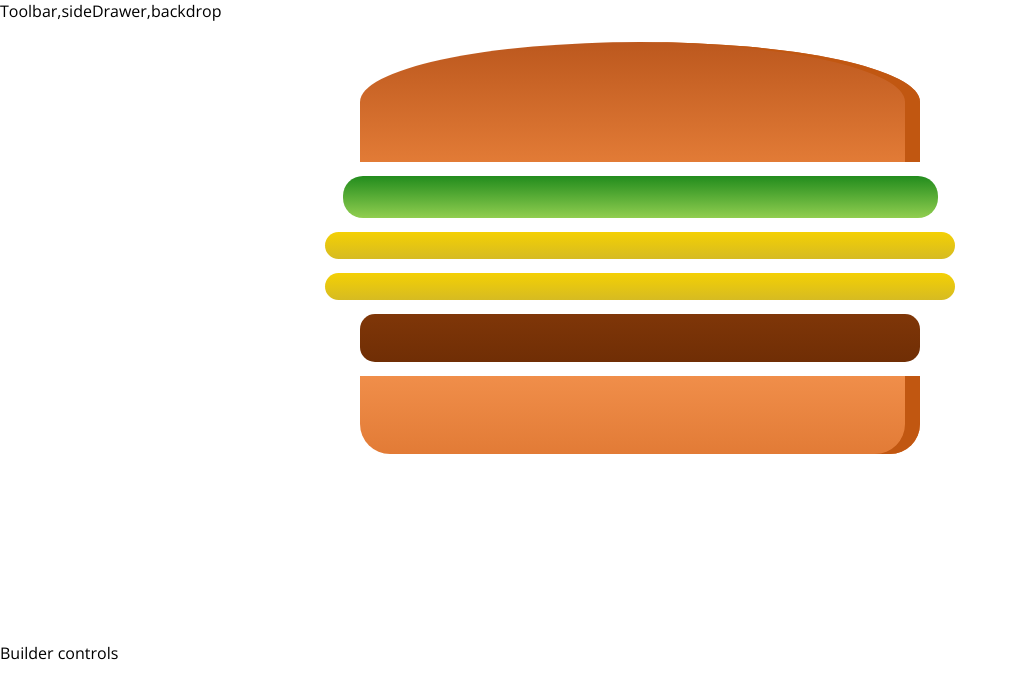
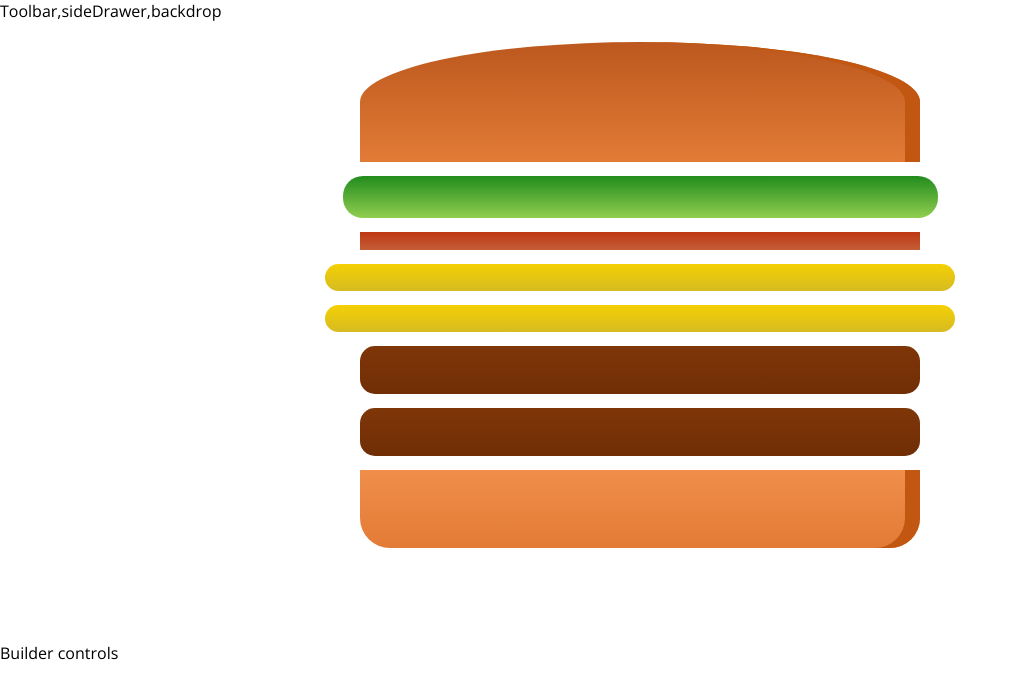
Before and after one commit to rajaghoshzhi/react-complete-guide_gitPush, a React app: page / in a window 1280 px wide. Shown: the top 698 px of the page, without its empty margins (0-1018 px from the left). Built offline with nearby package versions, Linux system fonts and the light colour scheme.

Commit message:
code push

```diff
--- a/src/components/Burger/Burger.js
+++ b/src/components/Burger/Burger.js
@@ -4,13 +4,25 @@ import BurgerIngredient from '../BurgerIngredient/BurgerIngredent';
 
 const Burger = (props) => {
 
+    // console.log(props.ingredients);
+    // Object.entries return like ['salad',1],['meat',2]; transformIngredients return array of objects
+    const transformIngredients = Object.entries(props.ingredients).map((e) => ( { 'name':e[0], 'value':e[1]} ));
+    //  console.log(transformIngredients);
+
+    let updateRenderPattern =  transformIngredients.map((e,index)=>{
+        var arr = []
+        for(let i=0;i<e.value;i++){
+            arr.push(<BurgerIngredient key={index+'-'+i} type={e.name}></BurgerIngredient>);
+        }
+
+        console.log(arr);
+         return arr;
+    })
+    console.log(updateRenderPattern)
     return (
         <div className={Classes.Burger}>
             <BurgerIngredient type='bread-top'></BurgerIngredient>
-            <BurgerIngredient type='salad'></BurgerIngredient>
-            <BurgerIngredient type='cheese'></BurgerIngredient>
-            <BurgerIngredient type='cheese'></BurgerIngredient>
-            <BurgerIngredient type='meat'></BurgerIngredient>
+                {updateRenderPattern}
             <BurgerIngredient type='bread-bottom'></BurgerIngredient>
         </div>
     )
--- a/src/containers/BurgerBuilder/BurgerBuilder.js
+++ b/src/containers/BurgerBuilder/BurgerBuilder.js
@@ -3,10 +3,19 @@ import Aux from '../../hoc/Auxillary';
 import Burger from '../../components/Burger/Burger';
 
 class BurgerBuilder extends Component {
+
+    state = {
+        ingredients:{
+            salad: 1,
+            bacon:1,
+            cheese: 2,
+            meat:2
+        }
+    }
     render() {
         return (
             <Aux>
-                <Burger></Burger>
+                <Burger ingredients={this.state.ingredients}></Burger>
                 <div>Builder controls</div>
             </Aux>
         )
```
